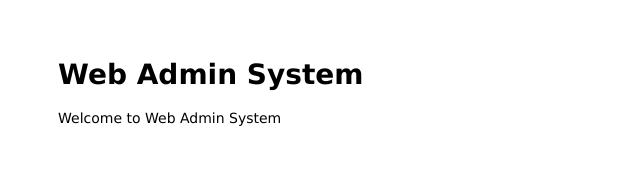
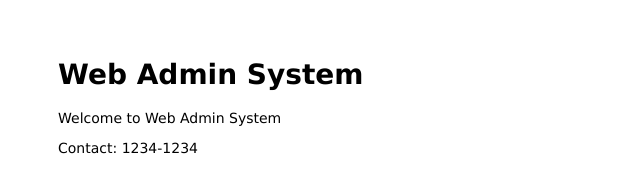
Before and after one commit to ian807b/mastering-git-github, a website: page public/index.html in a window 1280 px wide. Shown: the whole page, without its empty margins (0-640 px from the left). Drawn offline with Linux system fonts and the light colour scheme.

Commit message:
Add hotline to main page

```diff
--- a/public/index.html
+++ b/public/index.html
@@ -10,4 +10,8 @@
   <p>Welcome to Web Admin System</p>
 </body>
 
+<footer>
+  <p>Contact: 1234-1234</p>
+</footer>
+
 </html>
```
